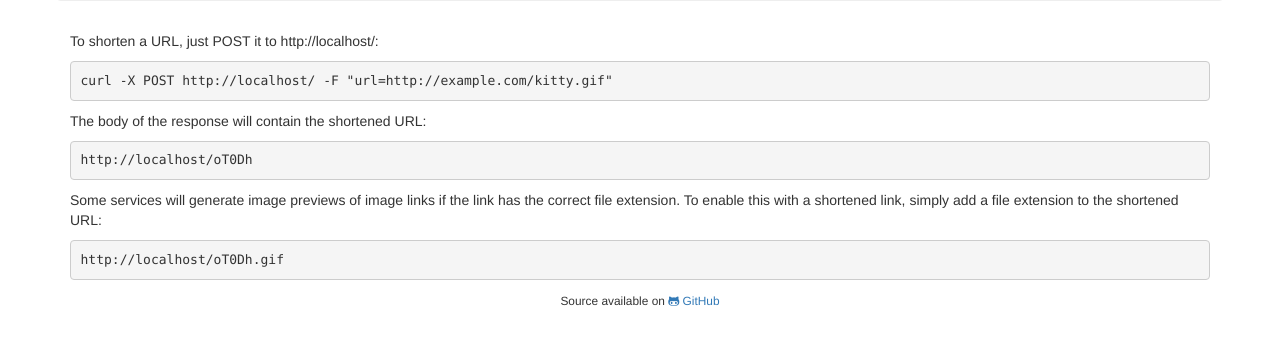
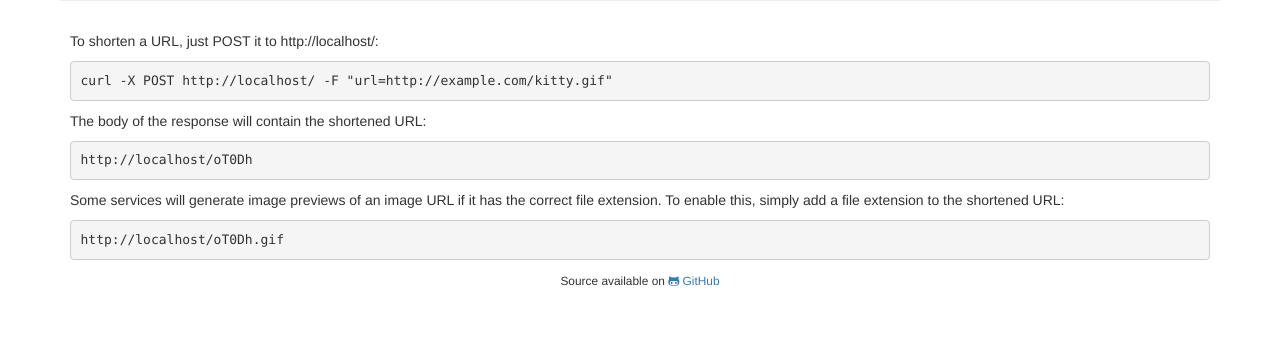
Before and after one commit to taeram/idiocy, a Flask app: page / in a window 1280 px wide. Shown: the part 286-631 px from the top of the page. Run offline with Flask 2, Linux system fonts and the light colour scheme; some libraries are stand-ins or nearby versions.

Commit message:
Grammar++

```diff
--- a/templates/hello.html
+++ b/templates/hello.html
@@ -23,9 +23,9 @@
         </p>
 
         <p>
-            Some services will generate image previews of image links if the link
-            has the correct file extension. To enable this with a shortened link,
-            simply add a file extension to the shortened URL:
+            Some services will generate image previews of an image URL if it
+            has the correct file extension. To enable this, simply add a file
+            extension to the shortened URL:
 
             <pre>{{ url_for('bounce', code="oT0Dh.gif", _external=True )|strip_www }}</pre>
         </p>
```
Also changed, not shown: README.md.
